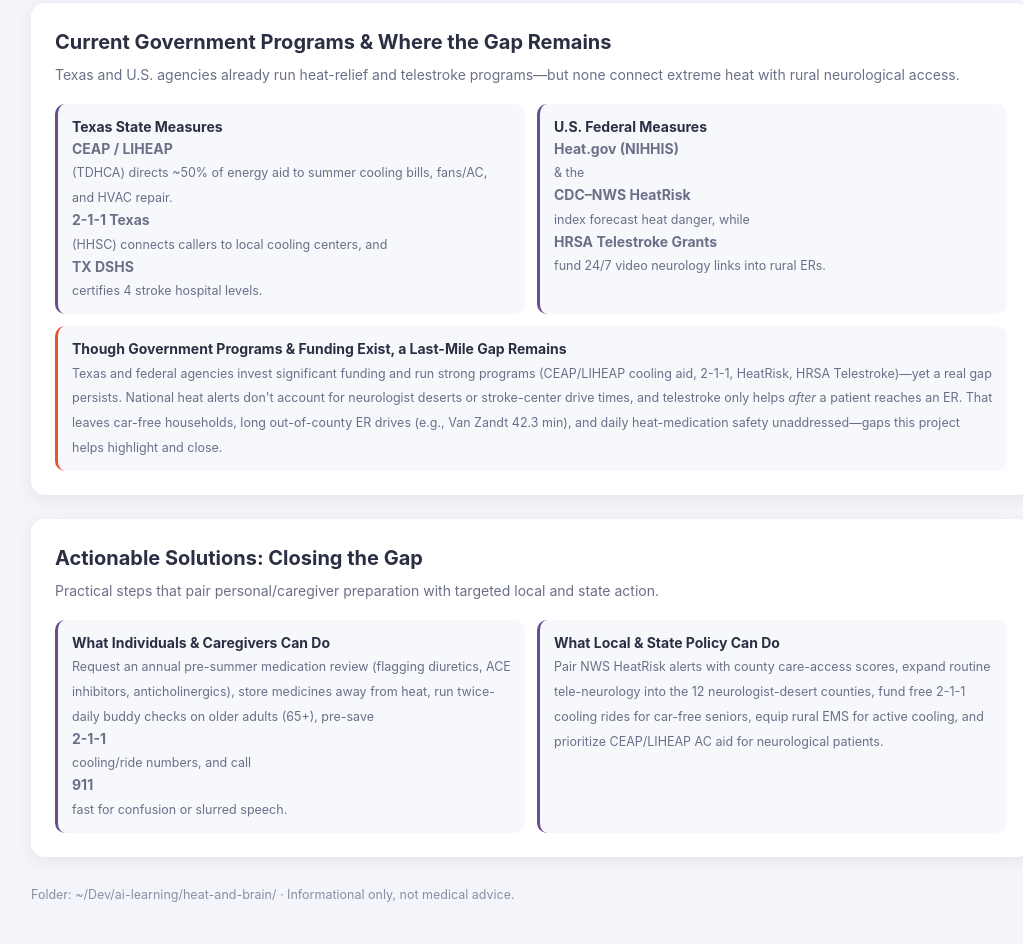
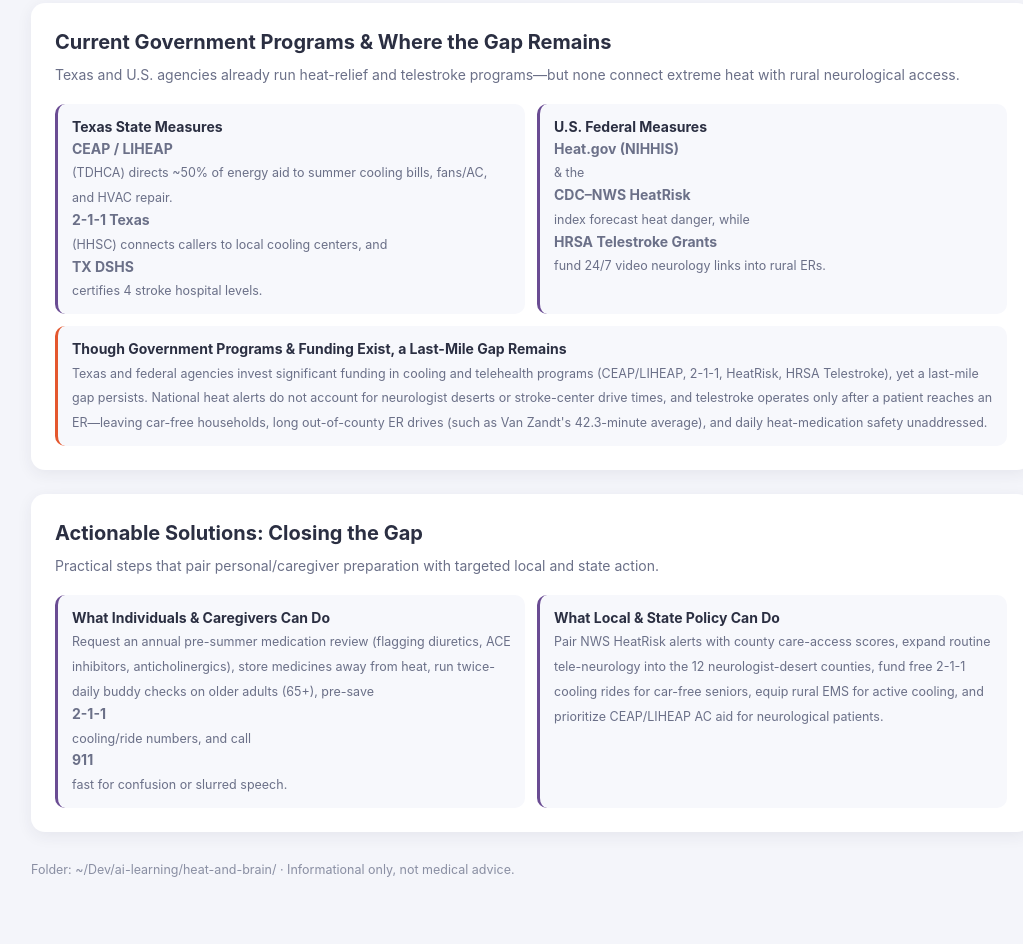
Before and after one commit to adhyarr/heat-and-brain, a plain HTML site: page index.html in a window 1280 px wide. Shown: the part 1458-2402 px from the top of the page, without its empty margins (109-1132 px from the left). After the commit the page ends 2377 px from the top, so only its background shows below. Drawn offline with Linux system fonts and the light colour scheme.

Commit message:
Refine solutions.html and index.html to formal research tone

```diff
--- a/index.html
+++ b/index.html
@@ -135,7 +135,7 @@ footer{color:#8a8fa3;font-size:12.5px;padding:4px 0 40px}
     <div class="grid2">
       <div class="item"><b>Texas State Measures</b><span><b>CEAP / LIHEAP</b> (TDHCA) directs ~50% of energy aid to summer cooling bills, fans/AC, and HVAC repair. <b>2-1-1 Texas</b> (HHSC) connects callers to local cooling centers, and <b>TX DSHS</b> certifies 4 stroke hospital levels.</span></div>
       <div class="item"><b>U.S. Federal Measures</b><span><b>Heat.gov (NIHHIS)</b> &amp; the <b>CDC–NWS HeatRisk</b> index forecast heat danger, while <b>HRSA Telestroke Grants</b> fund 24/7 video neurology links into rural ERs.</span></div>
-      <div class="item" style="grid-column:1 / -1;border-left-color:#e4572e"><b>Though Government Programs &amp; Funding Exist, a Last-Mile Gap Remains</b><span>Texas and federal agencies invest significant funding and run strong programs (CEAP/LIHEAP cooling aid, 2-1-1, HeatRisk, HRSA Telestroke)—yet a real gap persists. National heat alerts don't account for neurologist deserts or stroke-center drive times, and telestroke only helps <i>after</i> a patient reaches an ER. That leaves car-free households, long out-of-county ER drives (e.g., Van Zandt 42.3 min), and daily heat-medication safety unaddressed—gaps this project helps highlight and close.</span></div>
+      <div class="item" style="grid-column:1 / -1;border-left-color:#e4572e"><b>Though Government Programs &amp; Funding Exist, a Last-Mile Gap Remains</b><span>Texas and federal agencies invest significant funding in cooling and telehealth programs (CEAP/LIHEAP, 2-1-1, HeatRisk, HRSA Telestroke), yet a last-mile gap persists. National heat alerts do not account for neurologist deserts or stroke-center drive times, and telestroke operates only after a patient reaches an ER—leaving car-free households, long out-of-county ER drives (such as Van Zandt's 42.3-minute average), and daily heat-medication safety unaddressed.</span></div>
     </div>
   </div>
 
```
